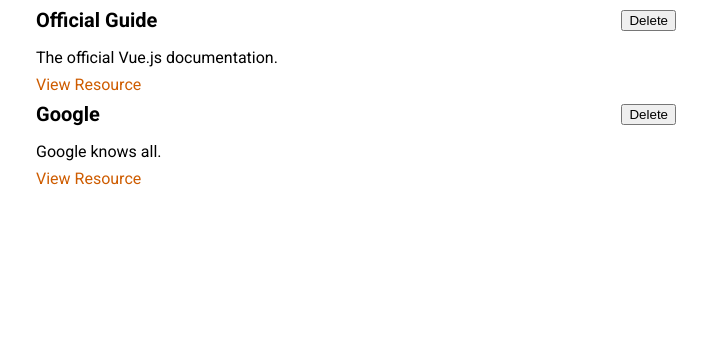
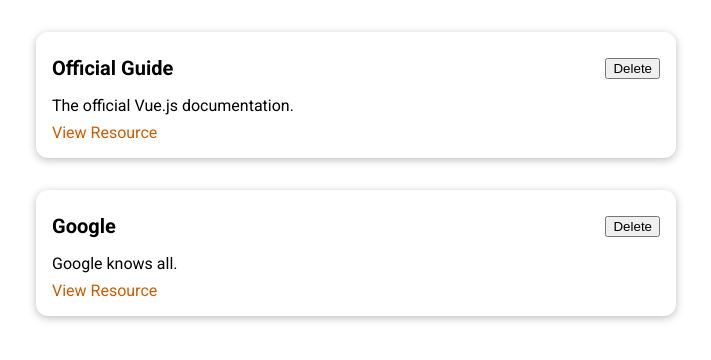
Before and after one commit to butters5789/vue-tcg-learning-resources-app, a Vue app: page / in a window 1280 px wide. Shown: the top 360 px of the page, without its empty margins (284-995 px from the left). Built offline with nearby package versions, Linux system fonts and the light colour scheme.

Commit message:
add base card component

```diff
--- /dev/null
+++ b/src/components/UI/BaseCard.vue
@@ -0,0 +1,15 @@
+<template>
+  <div>
+    <slot></slot>
+  </div>
+</template>
+
+<style scoped>
+div {
+  border-radius: 12px;
+  box-shadow: 0 2px 8px rgba(0, 0, 0, 0.26);
+  padding: 1rem;
+  margin: 2rem auto;
+  max-width: 40rem;
+}
+</style>
--- a/src/components/learning-resources/LearningResource.vue
+++ b/src/components/learning-resources/LearningResource.vue
@@ -1,18 +1,18 @@
 <template>
   <li>
-    <div>
+    <base-card>
       <header>
         <h3>{{ title }}</h3>
 
         <button>Delete</button>
       </header>
-    </div>
 
-    <p>{{ description }}</p>
+      <p>{{ description }}</p>
 
-    <nav>
-      <a :href="link" target="_blank">View Resource</a>
-    </nav>
+      <nav>
+        <a :href="link" target="_blank">View Resource</a>
+      </nav>
+    </base-card>
   </li>
 </template>
 
--- a/src/main.js
+++ b/src/main.js
@@ -1,6 +1,9 @@
 import { createApp } from 'vue';
 import App from './App.vue';
+import BaseCard from './components/UI/BaseCard.vue';
 
 const vueApp = createApp(App);
 
+vueApp.component('base-card', BaseCard);
+
 vueApp.mount('#app');
```
Also changed, not shown: 1 other file (tests, documents, lock files or other folders).
